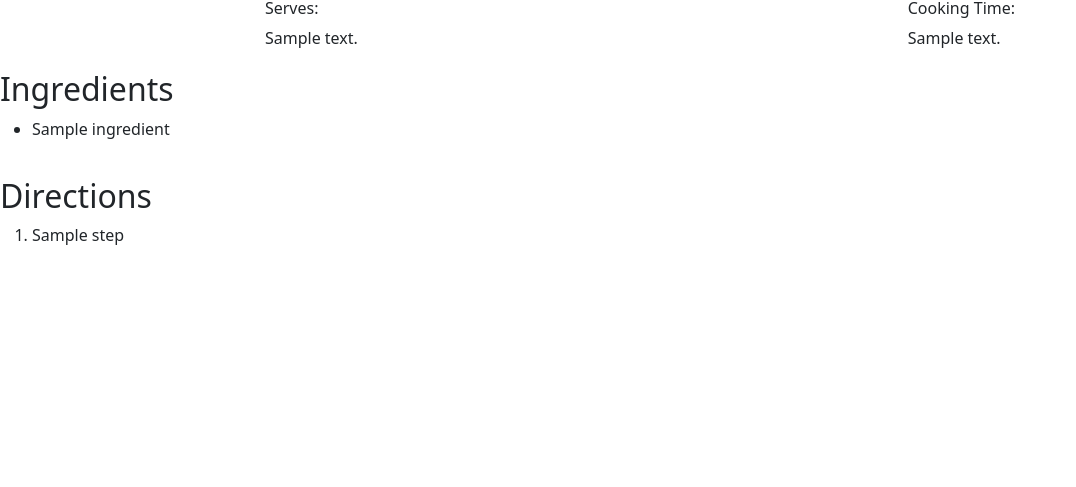
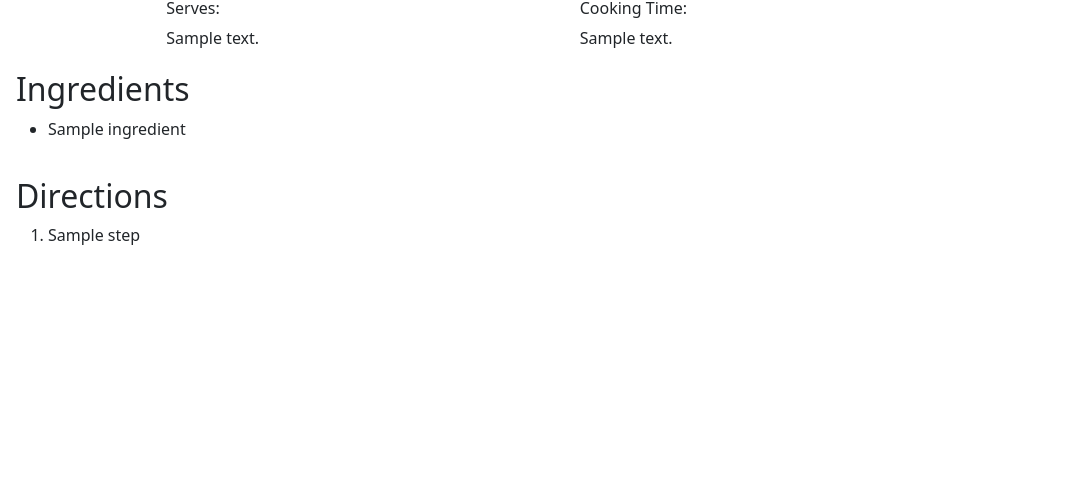
Before and after one commit to WalterDrinkWater/IngreChef, a Flask app: template templates/RecipeDetails.html in a window 1280 px wide. Shown: the part 285-772 px from the top of the page, without its empty margins (0-1076 px from the left). Run offline with Flask 3, Linux system fonts and the light colour scheme; the template is opened without the code that fills it: most values are stand-ins (such as "Sample title", 1, 10 or a date in 2020); parts of the project's set-up code (start-up, migrations or seed data) failed here and were passed over; some libraries are stand-ins or nearby versions.

Commit message:
Update RecipeDetails.html

```diff
--- a/templates/RecipeDetails.html
+++ b/templates/RecipeDetails.html
@@ -11,7 +11,7 @@
 {%endblock%}
 {% block content %}
     <div style="height: 100%;">
-      <div class="col-md-12">
+      <div class="col-md-8 px-3">
         <div class="d-flex align-items-center custom-padding">
             <a class="fa-solid fa-angle-left" style="text-decoration: none; color: black; font-size: 1.5rem;" onclick="history.back()"></a>
             <h4 class="mx-auto" style="text-decoration: none; color: black; text-align: center;">{{recipeDetails[0]}}</h4>
```
